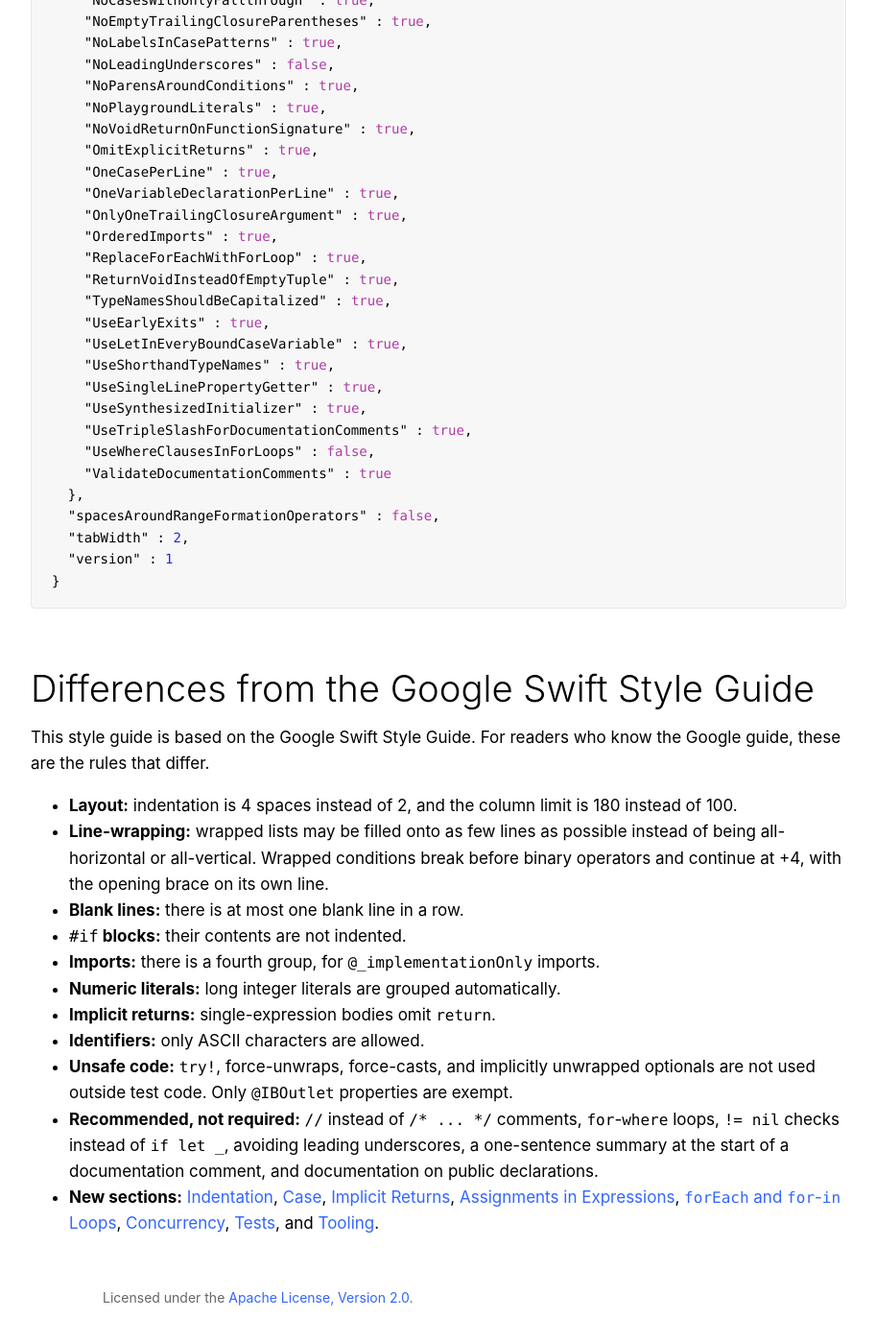
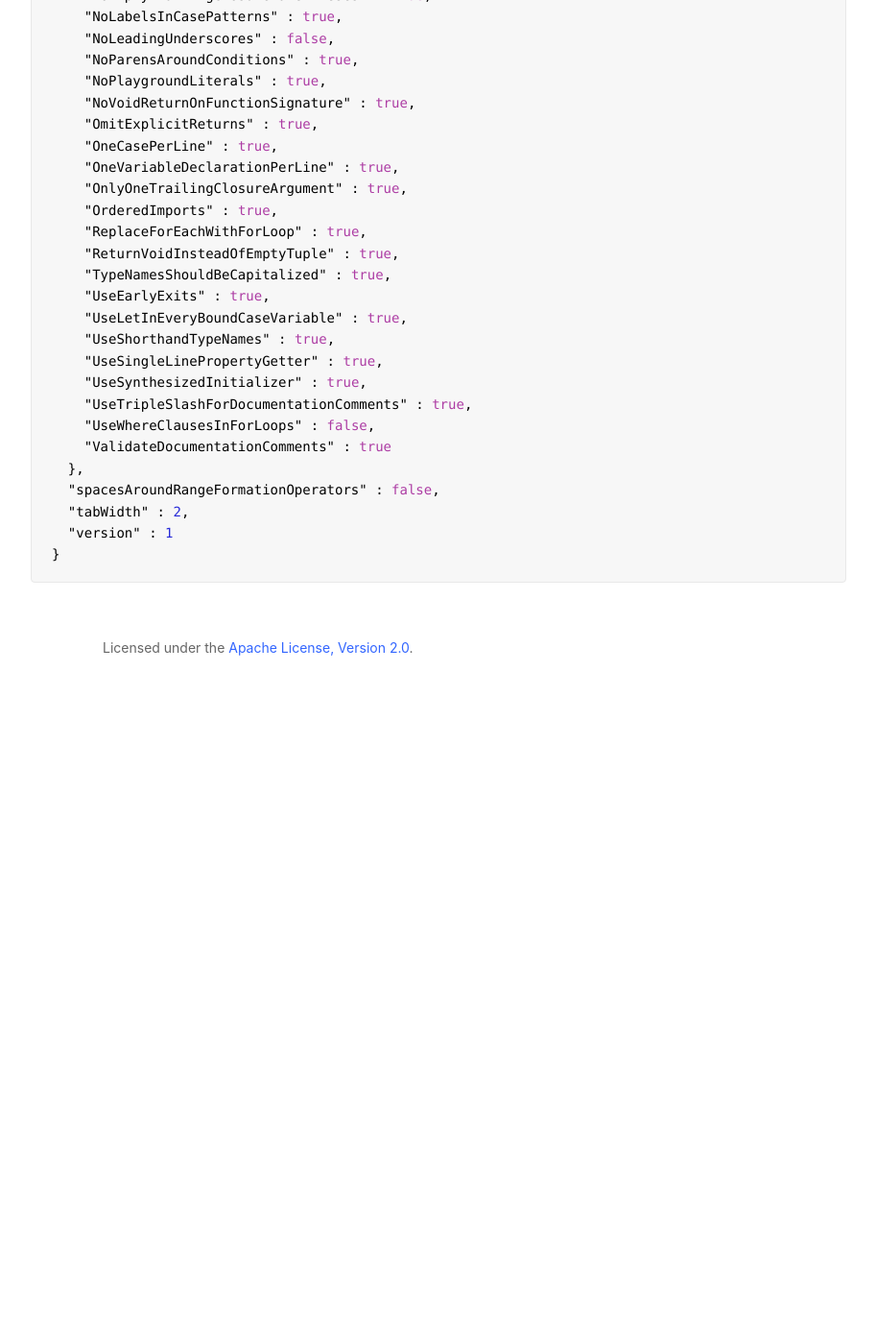
Before and after one commit to armartinez/swift-code-style-guidelines, a Jekyll site: the page built from index.md, in a window 1280 px wide and 1400 px high, scrolled down 67976 px. Shown: the whole window at 96% size, without its empty margins (183-1096 px from the left). Built offline with Jekyll 4.4.1, drawn with Linux system fonts in a browser that asks for light colours; after the commit the page ends 68699 px from its top, so only the background shows below that; some of the changed text lies outside the part shown.

Commit message:
Remove the differences from the Google Swift Style Guide
Drop the section listing the rules that differ from the Google guide, and
the README's pointer to it.

Co-Authored-By: Claude Opus 5.5 <noreply@anthropic.com>

```diff
--- a/index.md
+++ b/index.md
@@ -3216,33 +3216,3 @@ that is not listed, are off.
   "version" : 1
 }
 ~~~
-
-## Differences from the Google Swift Style Guide
-
-This style guide is based on the Google Swift Style Guide. For readers who know
-the Google guide, these are the rules that differ.
-
-* **Layout:** indentation is 4 spaces instead of 2, and the column limit is 180
-  instead of 100.
-* **Line-wrapping:** wrapped lists may be filled onto as few lines as possible
-  instead of being all-horizontal or all-vertical. Wrapped conditions break
-  before binary operators and continue at +4, with the opening brace on its own
-  line.
-* **Blank lines:** there is at most one blank line in a row.
-* **`#if` blocks:** their contents are not indented.
-* **Imports:** there is a fourth group, for `@_implementationOnly` imports.
-* **Numeric literals:** long integer literals are grouped automatically.
-* **Implicit returns:** single-expression bodies omit `return`.
-* **Identifiers:** only ASCII characters are allowed.
-* **Unsafe code:** `try!`, force-unwraps, force-casts, and implicitly unwrapped
-  optionals are not used outside test code. Only `@IBOutlet` properties are
-  exempt.
-* **Recommended, not required:** `//` instead of `/* ... */` comments,
-  `for`-`where` loops, `!= nil` checks instead of `if let _`, avoiding leading
-  underscores, a one-sentence summary at the start of a documentation comment,
-  and documentation on public declarations.
-* **New sections:** [Indentation](#indentation), [Case](#case),
-  [Implicit Returns](#implicit-returns),
-  [Assignments in Expressions](#assignments-in-expressions),
-  [`forEach` and `for`-`in` Loops](#foreach-and-for-in-loops),
-  [Concurrency](#concurrency), [Tests](#tests), and [Tooling](#tooling).
```
Also changed, not shown: README.md.
